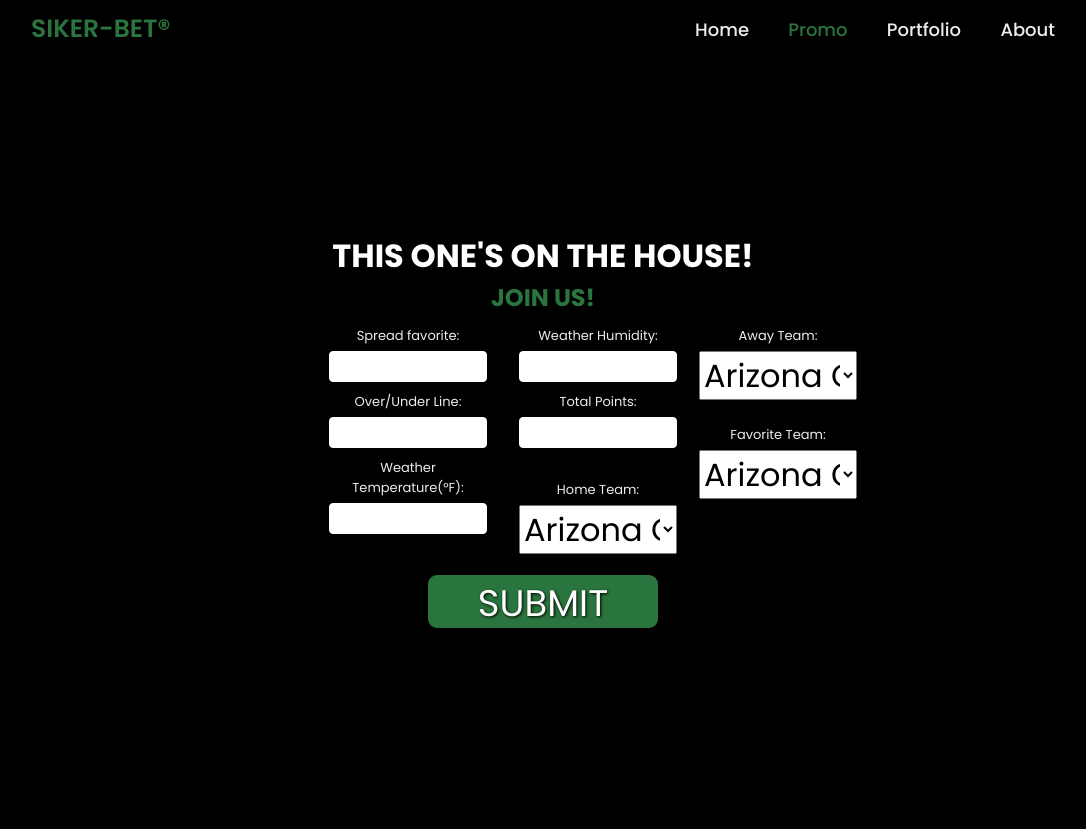
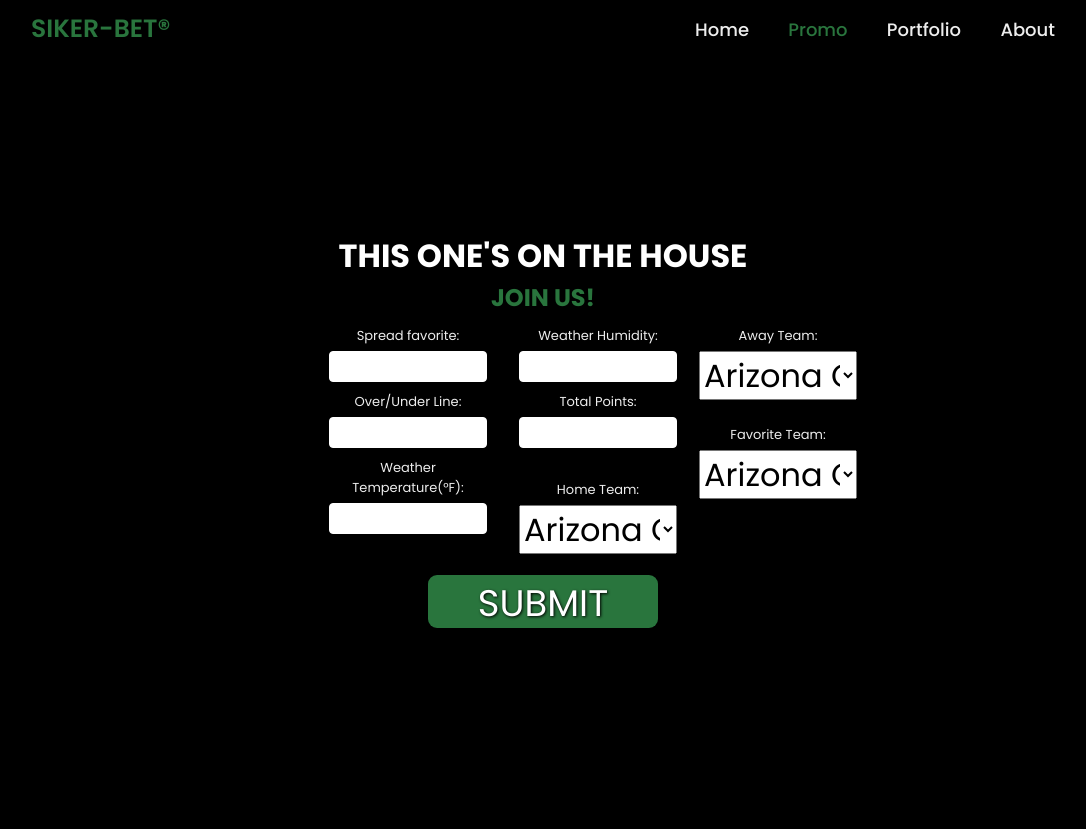
Before and after one commit to ivancorderoc/sikerbet.py.anywhere, a Flask app: page /promo in a window 1280 px wide. Shown: the top 829 px of the page, without its empty margins (97-1183 px from the left). Run offline with Flask 3, Linux system fonts and the light colour scheme.

Commit message:
Update promo.html

```diff
--- a/templates/promo.html
+++ b/templates/promo.html
@@ -123,7 +123,7 @@
     </header>
 
     <form class="form" action="{{ url_for('predict') }}" method="post">
-        <h1 style="text-align: center; color: #ffffff;">THIS ONE'S ON THE HOUSE!</h1>
+        <h1 style="text-align: center; color: #ffffff;">THIS ONE'S ON THE HOUSE</h1>
         <h2 style="text-align: center; color: #29753d;">JOIN US!</h2>
         <div class="table-container">
             <div class="table-cell">
```
